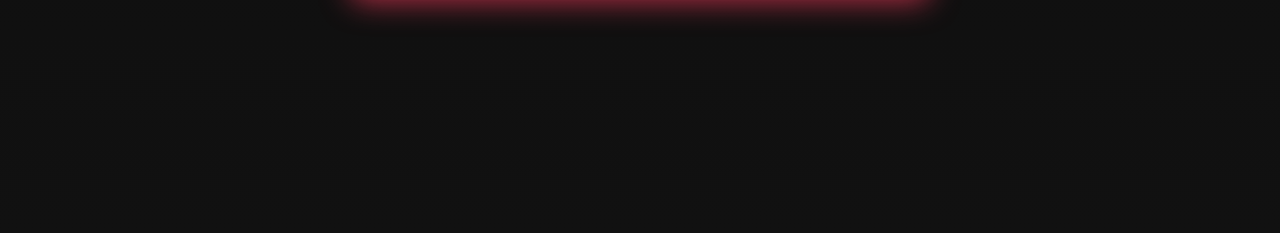
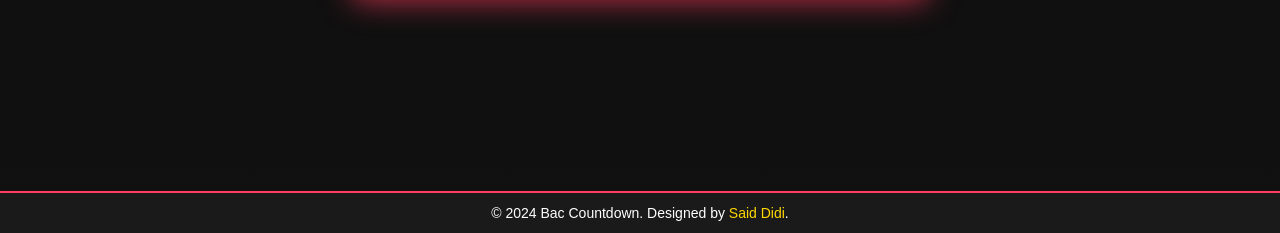
Before and after one commit to Saiddidi/second-cpontdown, a plain HTML site: page index.html in a window 1280 px wide. Shown: the part 567-800 px from the top of the page. Drawn offline with Linux system fonts and the light colour scheme.

Commit message:
Update index.html

```diff
--- a/index.html
+++ b/index.html
@@ -19,7 +19,9 @@
             <div class="time"><span id="seconds"></span> Seconds</div>
         </div>
     </div>
-
+    <footer>
+        © 2024 Bac Countdown. Designed by <a href="#">Said Didi</a>.
+    </footer>
     <script src="script.js"></script>
 </body>
 
```
